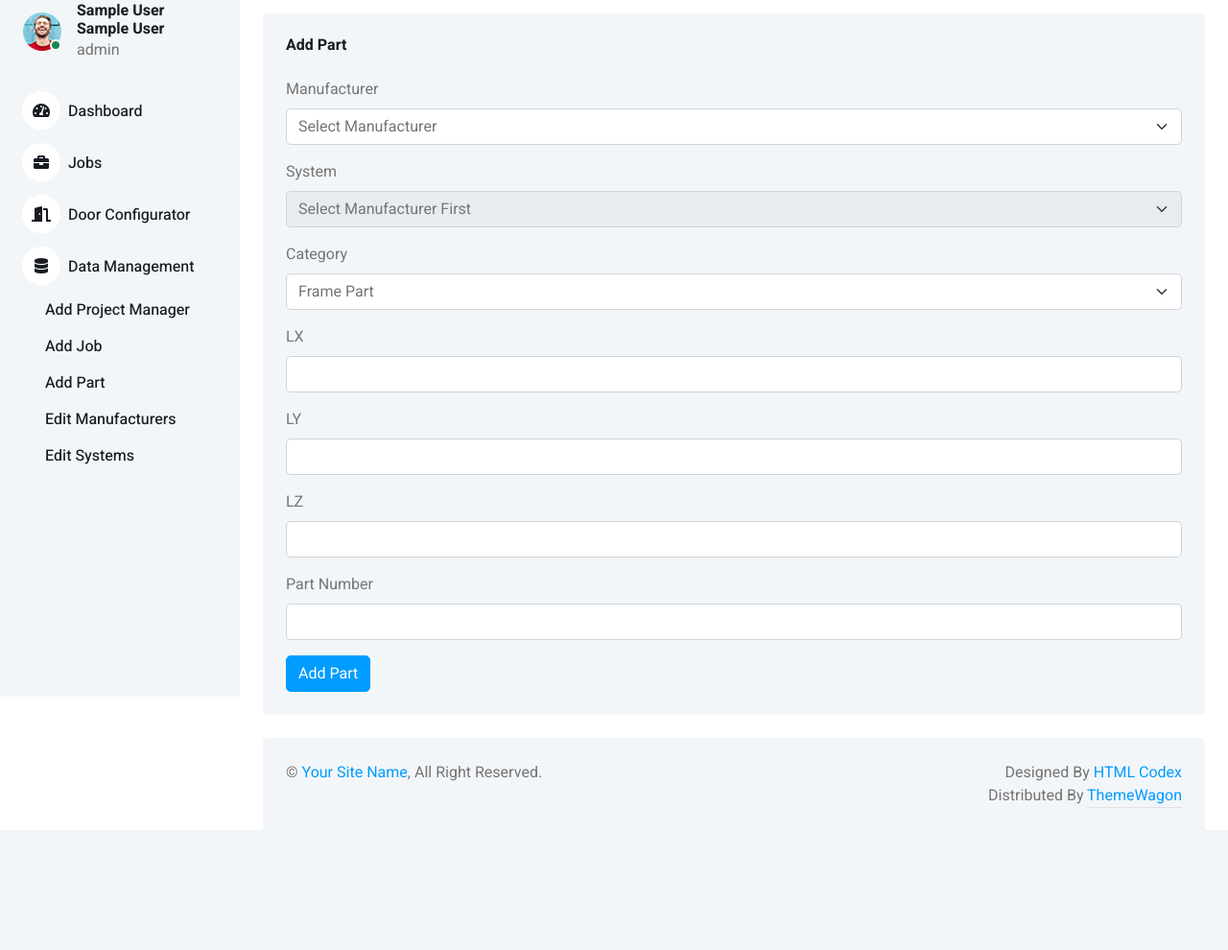
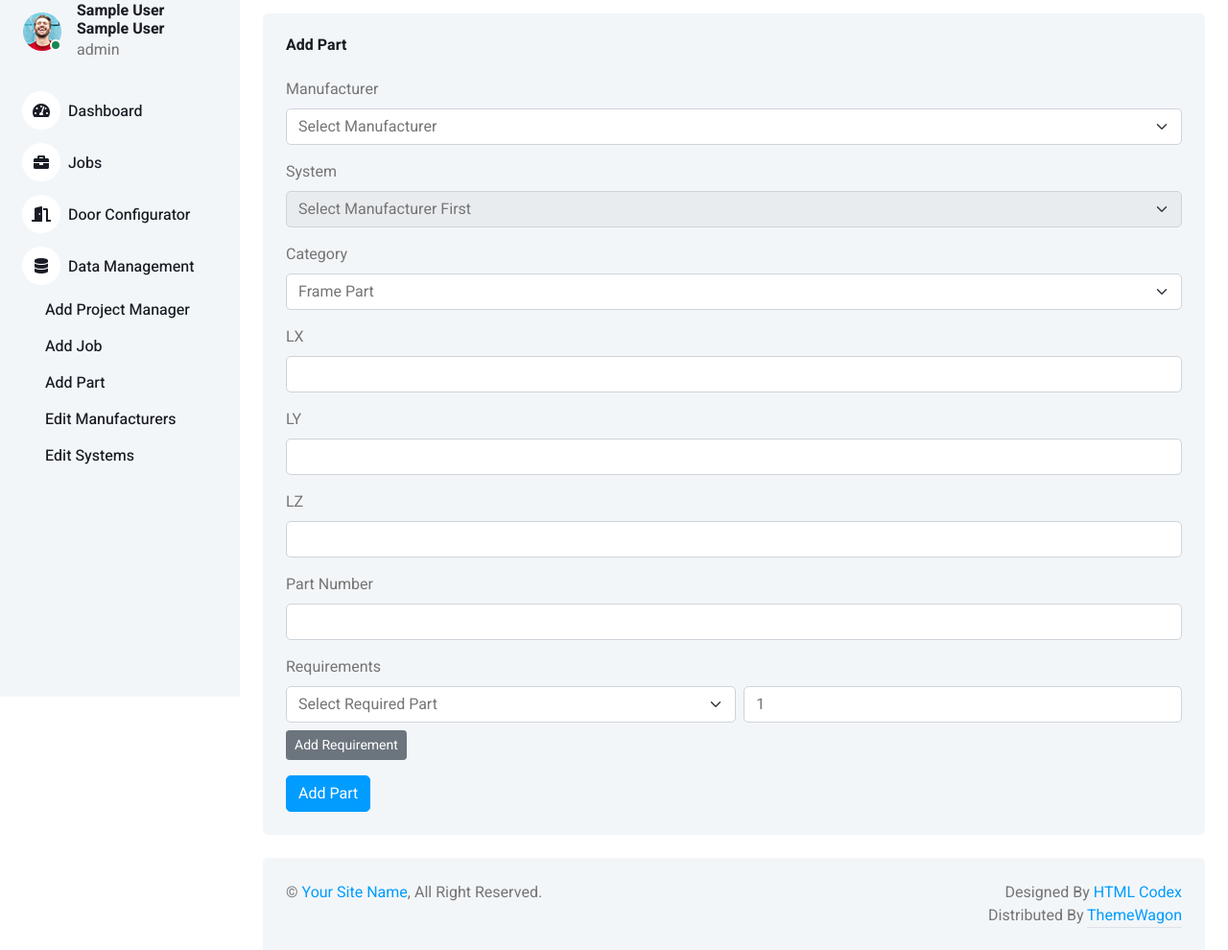
Before and after one commit to Jkweks/fab_admin, a PHP site: page /add_part.php in a window 1280 px wide. Shown: the part 74-1064 px from the top of the page at 96% size. Before the commit the page ends 916 px from the top, so only its background shows below. Run offline with PHP 8.4, Linux system fonts and the light colour scheme; the visitor is signed in with stand-in values (Sample User, id 1); data that the repository does not hold is empty; some libraries are stand-ins or nearby versions.

Commit message:
feat: add optional part requirements

```diff
--- a/frontend/add_part.php
+++ b/frontend/add_part.php
@@ -11,6 +11,8 @@ if (!isset($_SESSION['role']) || $_SESSION['role'] !== 'admin') {
 include 'includes/db.php';
 
 $manufacturers = $pdo->query('SELECT name FROM manufacturers ORDER BY name')->fetchAll();
+$parts_stmt = $pdo->query('SELECT id, manufacturer, system, part_number FROM door_parts ORDER BY manufacturer, system, part_number');
+$existing_parts = $parts_stmt->fetchAll();
 
 if ($_SERVER['REQUEST_METHOD'] === 'POST') {
     $category = $_POST['category'];
@@ -51,6 +53,17 @@ if ($_SERVER['REQUEST_METHOD'] === 'POST') {
         $function,
         $category
     ]);
+
+    $part_id = $pdo->lastInsertId();
+    if (!empty($_POST['required_parts'])) {
+        $req_stmt = $pdo->prepare('INSERT INTO door_part_requirements (part_id, required_part_id, quantity) VALUES (?, ?, ?)');
+        foreach ($_POST['required_parts'] as $index => $req) {
+            if ($req !== '') {
+                $qty = isset($_POST['required_quantities'][$index]) && $_POST['required_quantities'][$index] !== '' ? $_POST['required_quantities'][$index] : 1;
+                $req_stmt->execute([$part_id, $req, $qty]);
+            }
+        }
+    }
 }
 ?>
 <?php include 'includes/header.php'; ?>
@@ -94,6 +107,21 @@ if ($_SERVER['REQUEST_METHOD'] === 'POST') {
                                 <label class='form-label'>Part Number</label>
                                 <input type='text' class='form-control' name='part_number' required>
                             </div>
+                            <div class='mb-3'>
+                                <label class='form-label'>Requirements</label>
+                                <div id='requirements'>
+                                    <div class='requirement d-flex mb-2'>
+                                        <select class='form-select me-2' name='required_parts[]'>
+                                            <option value=''>Select Required Part</option>
+                                            <?php foreach ($existing_parts as $part): ?>
+                                                <option value='<?php echo htmlspecialchars($part['id']); ?>'><?php echo htmlspecialchars($part['manufacturer'] . ' ' . $part['system'] . ' ' . $part['part_number']); ?></option>
+                                            <?php endforeach; ?>
+                                        </select>
+                                        <input type='number' class='form-control' name='required_quantities[]' min='1' value='1'>
+                                    </div>
+                                </div>
+                                <button type='button' class='btn btn-sm btn-secondary' id='addRequirement'>Add Requirement</button>
+                            </div>
                             <button type='submit' class='btn btn-primary'>Add Part</button>
                         </form>
                         <script>
@@ -120,6 +148,13 @@ if ($_SERVER['REQUEST_METHOD'] === 'POST') {
                                         systemSelect.disabled = false;
                                     });
                             }
+                            document.getElementById('addRequirement').addEventListener('click', function () {
+                                var container = document.getElementById('requirements');
+                                var template = container.querySelector('.requirement').cloneNode(true);
+                                template.querySelector('select').selectedIndex = 0;
+                                template.querySelector('input').value = 1;
+                                container.appendChild(template);
+                            });
                             document.getElementById('manufacturer').addEventListener('change', loadSystems);
                             document.getElementById('category').addEventListener('change', loadCategoryFields);
                             loadSystems();
```
